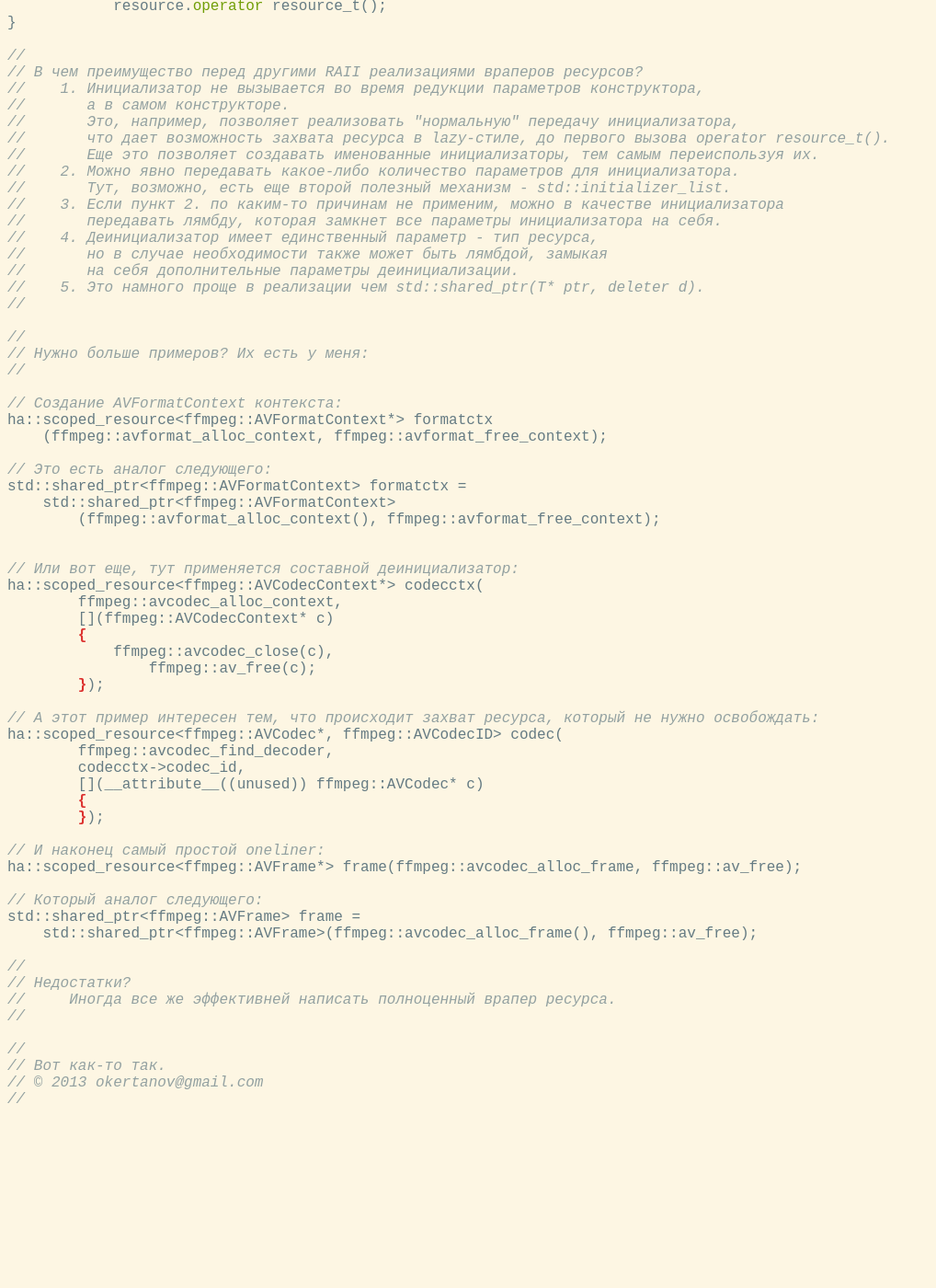
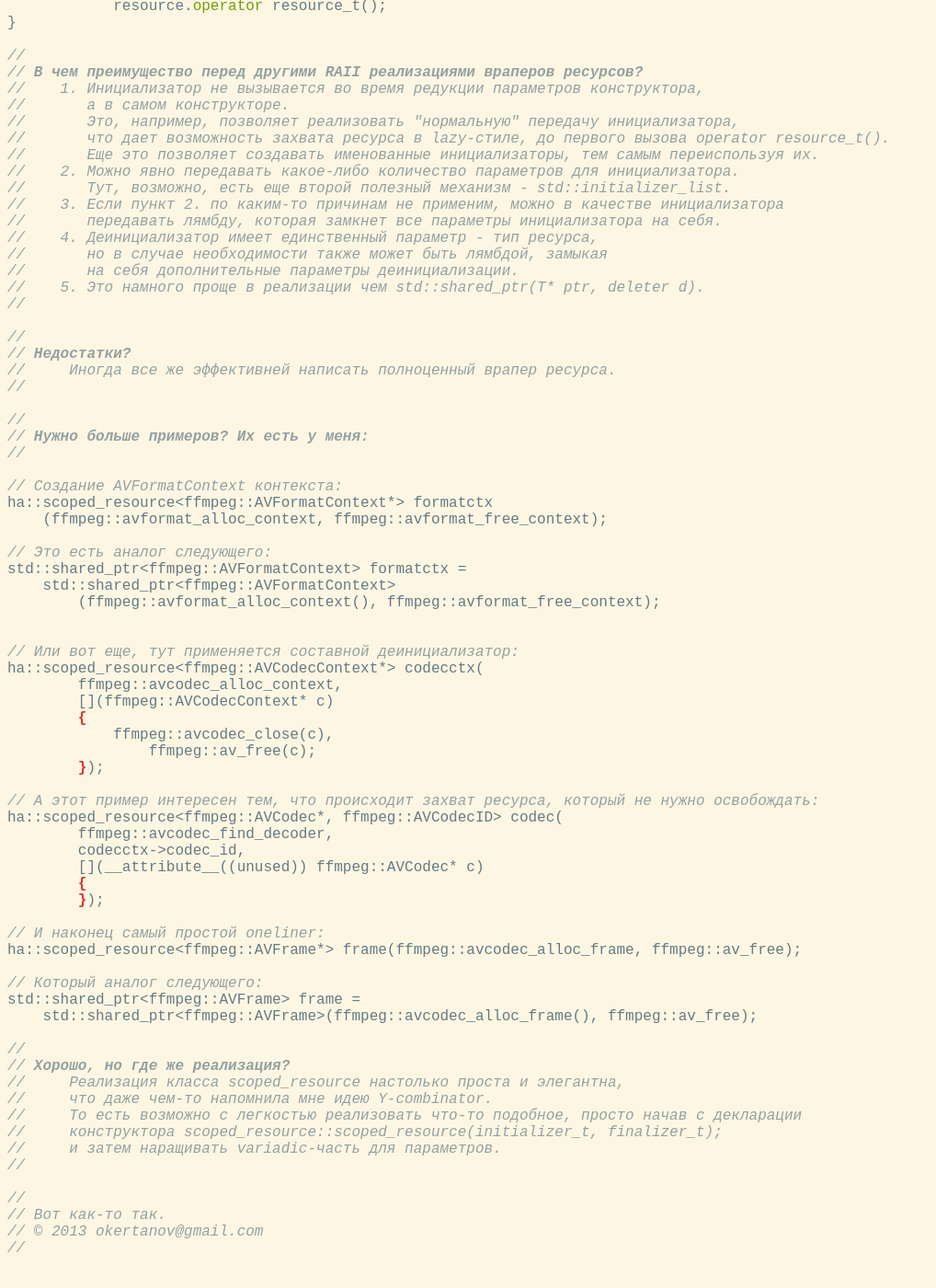
Before and after one commit to okertanov/okertanov.github.com, a Jekyll site: the page _posts/2013-03-14-shared_resource-example.cpp.html, which Jekyll copies as it is, in a window 1280 px wide and 1400 px high, scrolled down 1242 px. Shown: the whole window at 92% size, without its empty margins (0-1018 px from the left). Built offline with Jekyll 4.4.1, drawn with Linux system fonts in a browser that asks for light colours; before the commit the page ends 2480 px from its top, so only the background shows below that.

Commit message:
new article: RAII shared_resource style fix 4

```diff
--- a/_posts/2013-03-14-shared_resource-example.cpp.html
+++ b/_posts/2013-03-14-shared_resource-example.cpp.html
@@ -2,6 +2,7 @@
 <html>
 <head>
     <meta http-equiv="content-type" content="text/html; charset=UTF-8">
+    <meta charset="utf-8">
     <title>shared_resource-example.cpp</title>
     <meta name="Generator" content="Vim/7.3">
     <meta name="plugin-version" content="vim7.3_v10">
@@ -19,7 +20,7 @@ body { font-family: monospace; color: #657b83; background-color: #fdf6e3; font-s
         -->
     </style>
 </head>
-<body>
+<body lang="ru" dir="ltr">
 <pre>
 <span class="Comment">//</span>
 <span class="Comment">// Недавно пристально посмотрел на С++ Variadic Templates</span>
@@ -93,7 +94,7 @@ body { font-family: monospace; color: #657b83; background-color: #fdf6e3; font-s
 }
 
 <span class="Comment">//</span>
-<span class="Comment">// В чем преимущество перед другими RAII реализациями враперов ресурсов?</span>
+<span class="Comment">// <b>В чем преимущество перед другими RAII реализациями враперов ресурсов?</b></span>
 <span class="Comment">//    1. Инициализатор не вызывается во время редукции параметров конструктора,</span>
 <span class="Comment">//       а в самом конструкторе.</span>
 <span class="Comment">//       Это, например, позволяет реализовать "нормальную" передачу инициализатора,</span>
@@ -110,7 +111,12 @@ body { font-family: monospace; color: #657b83; background-color: #fdf6e3; font-s
 <span class="Comment">//</span>
 
 <span class="Comment">//</span>
-<span class="Comment">// Нужно больше примеров? Их есть у меня:</span>
+<span class="Comment">// <b>Недостатки?</b></span>
+<span class="Comment">//     Иногда все же эффективней написать полноценный врапер ресурса.</span>
+<span class="Comment">//</span>
+
+<span class="Comment">//</span>
+<span class="Comment">// <b>Нужно больше примеров? Их есть у меня:</b></span>
 <span class="Comment">//</span>
 
 <span class="Comment">// Создание AVFormatContext контекста:</span>
@@ -148,8 +154,12 @@ std::shared_ptr&lt;ffmpeg::AVFrame&gt; frame =
     std::shared_ptr&lt;ffmpeg::AVFrame&gt;(ffmpeg::avcodec_alloc_frame(), ffmpeg::av_free);
 
 <span class="Comment">//</span>
-<span class="Comment">// Недостатки?</span>
-<span class="Comment">//     Иногда все же эффективней написать полноценный врапер ресурса.</span>
+<span class="Comment">// <b>Хорошо, но где же реализация?</b></span>
+<span class="Comment">//     Реализация класса scoped_resource настолько проста и элегантна,</span>
+<span class="Comment">//     что даже чем-то напомнила мне идею Y-combinator.</span>
+<span class="Comment">//     То есть возможно с легкостью реализовать что-то подобное, просто начав с декларации</span>
+<span class="Comment">//     конструктора scoped_resource::scoped_resource(initializer_t, finalizer_t);</span>
+<span class="Comment">//     и затем наращивать variadic-часть для параметров.</span>
 <span class="Comment">//</span>
 
 <span class="Comment">//</span>
```
Lines whose indentation alone changed are shown as unchanged.
